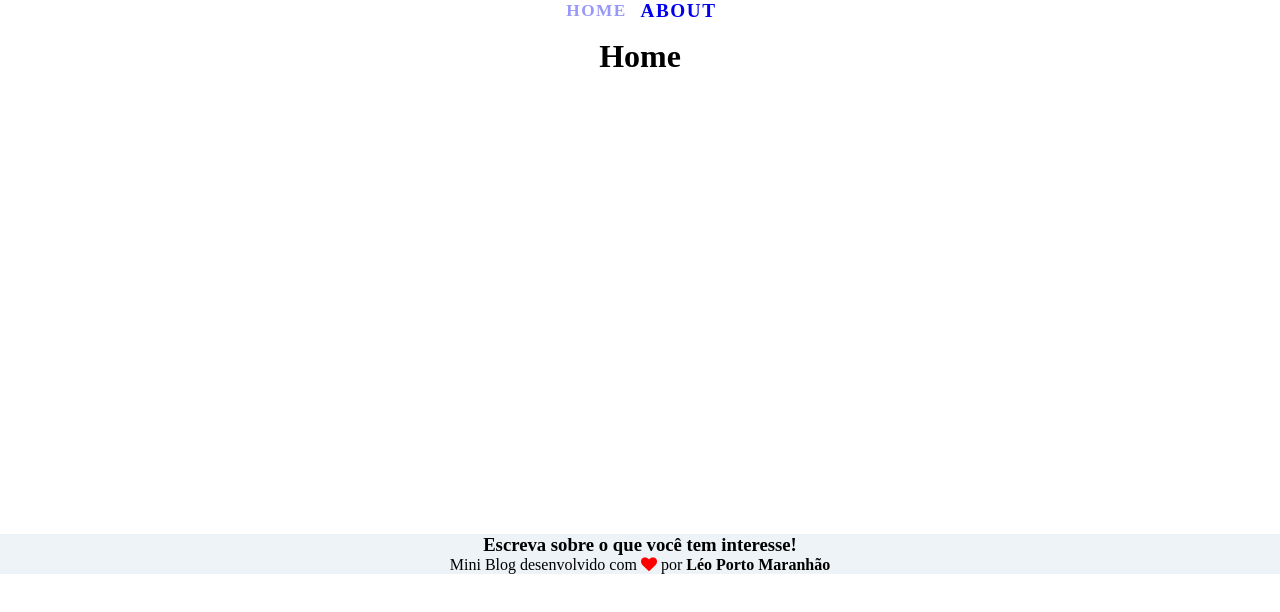
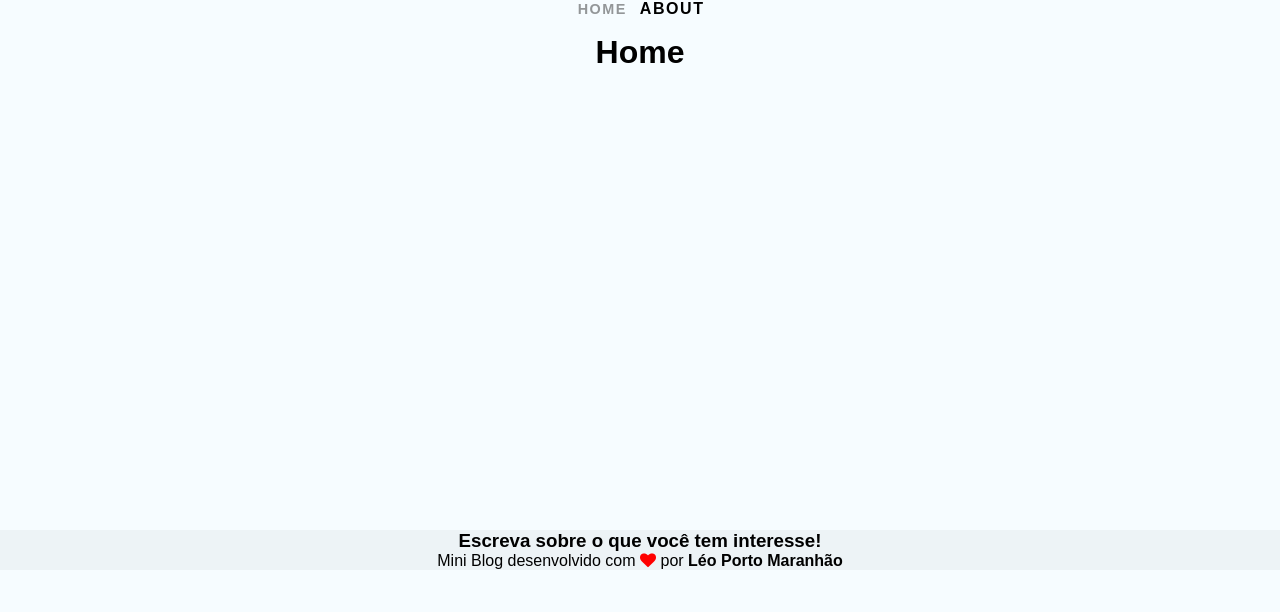
Before and after one commit to LeozinhoPortoM/react-miniblog, a React (Create React App) app: page / in a window 1280 px wide. Shown: the top 612 px of the page. Built offline with nearby package versions, Linux system fonts and the light colour scheme; the HTML template or start-up script is replaced by a standard one.

Commit message:
setting style global

```diff
--- a/src/index.css
+++ b/src/index.css
@@ -3,3 +3,33 @@
   padding: 0;
   box-sizing: border-box;
 }
+
+body {
+  background-color: #f6fcff;
+  font-family: "Montserrat", sans-serif;
+}
+
+input::placeholder,
+textarea::placeholder {
+  font-family: "Montserrat", sans-serif;
+}
+
+input:focus,
+textarea:focus {
+  outline: none;
+}
+
+a, nav button{
+  text-decoration: none;
+  background-color: transparent;
+  border: none;
+  color: #000;
+  transition: .4s;
+  font-size: 1rem;
+  cursor: pointer;
+  font-family: 'Montserrat' sans-serif;
+}
+
+a:hover, nav button:hover{
+  color: #bbb;
+}
```
